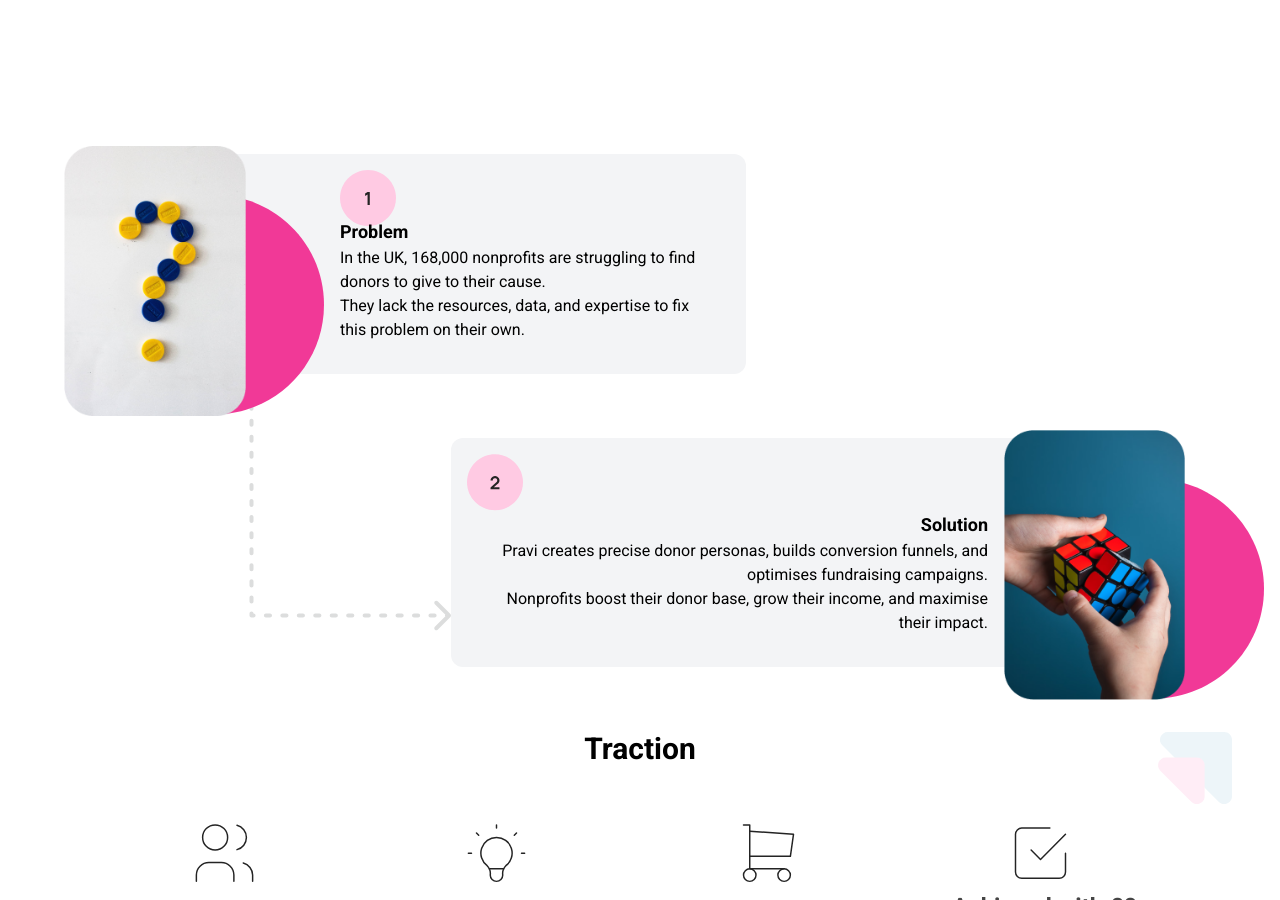
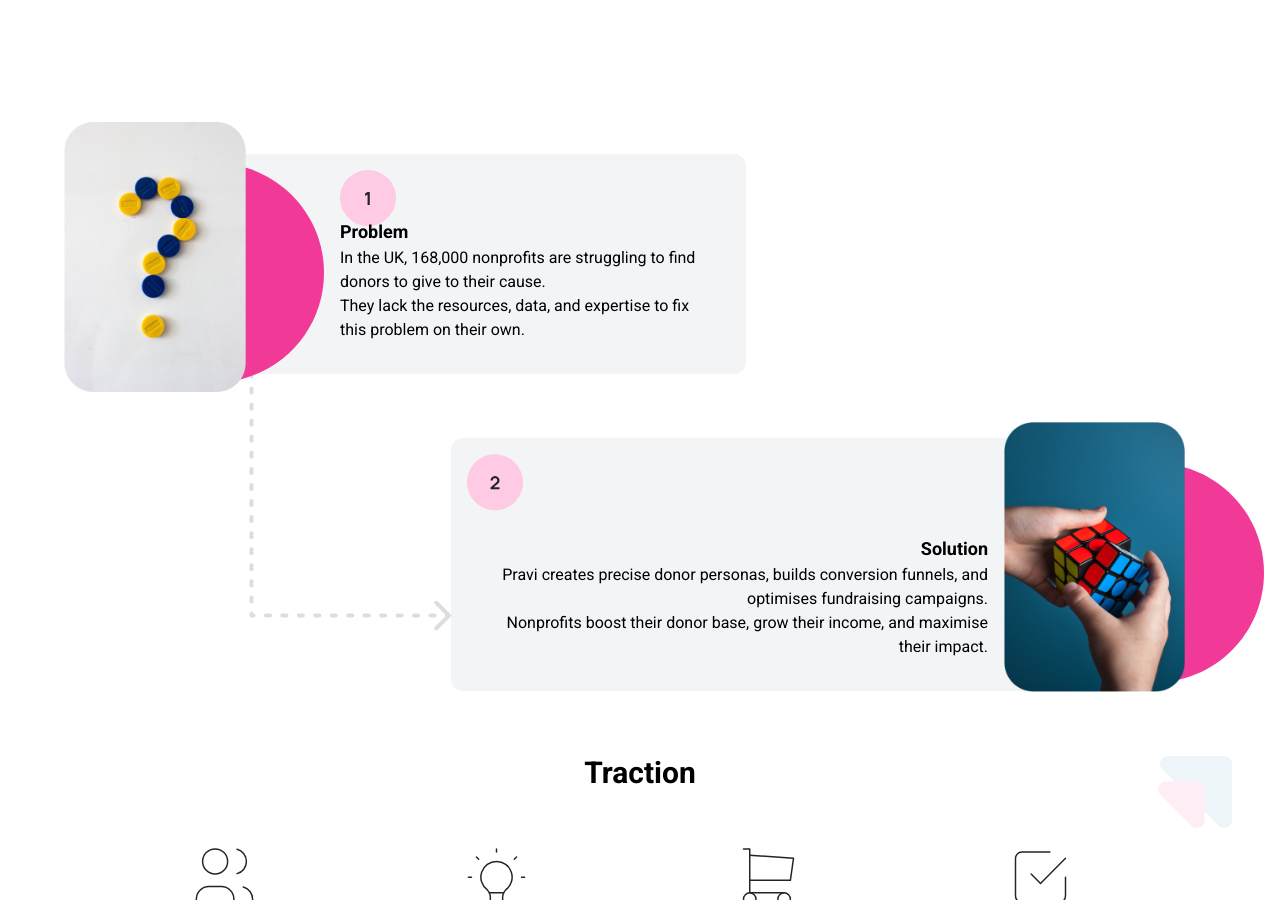
Before and after one commit to J-greaves/pravi-investor, a React (Vite) app: page / in a window 1280 px wide. Shown: the part 540-1440 px from the top of the page. Built offline with nearby package versions, Linux system fonts and the light colour scheme.

Commit message:
hopefully this works

```diff
--- a/src/App.jsx
+++ b/src/App.jsx
@@ -51,14 +51,14 @@
               <img
                 alt="abstract art in the shape of a question mark"
                 src="QMark.png"
-                className="sm:h-[270px] h-[180px] min-w-max mt-6"
+                className="sm:h-[270px] h-[180px] min-w-max"
               />
             </div>
             <div className="absolute -mr-40 -mt-14 z-[10] hidden sm:block">
               <img
                 alt="abstract circle image for page decoration"
                 src="pinkcirc.svg"
-                className="min-h-[200px] min-w-[150px] mt-24 self-end place-self-end justify-self-end"
+                className="min-h-[200px] min-w-[150px] mt-16 self-end place-self-end justify-self-end"
               />
             </div>
           </div>
@@ -97,21 +97,21 @@
 
           <div
             id="solution"
-            className="flex flex-row-reverse md:w-[60%] sm:w-[80%] w-[100%] bg-gray-100 rounded-xl pb-4 sm:mr-20"
+            className="flex flex-row-reverse h-auto md:w-[60%] sm:w-[80%] w-[100%] bg-gray-100 rounded-xl pb-4 sm:mr-20"
           >
-            <div className="relative flex-row h-full sm:-mt-8 -mt-4 sm:-ml-8 -ml-4 min-h-[150px] min-w-[100px] hidden sm:block">
+            <div className="relative flex-row sm:-mt-8 -mt-4 sm:-ml-8 -ml-4 min-h-[150px] min-w-[100px] hidden sm:block">
               <div className="absolute z-[20]">
                 <img
                   alt="rubiks cube to represent problem solving"
                   src="rubiks.png"
-                  className="sm:h-[270px] h-[180px] min-w-max mt-6 sm:flex hidden"
+                  className="sm:h-[270px] h-[180px] min-w-max mt-4 sm:flex hidden"
                 />
               </div>
               <div className="absolute -mr-40 -mt-14 z-[10] hidden sm:block">
                 <img
                   alt="abstract pink circle for page design"
                   src="pinkcirc.svg"
-                  className="min-h-[200px] min-w-[150px] mt-24 self-end place-self-end justify-self-end"
+                  className="min-h-[200px] min-w-[150px] mt-20 self-end place-self-end justify-self-end"
                 />
               </div>
             </div>
@@ -119,15 +119,15 @@
               <div className="flex flex-row">
                 <img
                   src="rubiks.png"
-                  className="sm:hidden block max-h-[180px] ml-auto -mt-8 mr-40"
+                  className="sm:hidden block max-h-[180px] mr-auto -mt-16"
                 />
                 <img
                   alt="problem number one bullet point"
                   src="probcirc2.svg"
-                  className="self-start"
+                  className="self-start mt-auto mb-8"
                 />
               </div>
-              <div className="-mt-4">
+              <div className="-mt-6">
                 <h2 className="font-bold font-sans text-lg text-right">
                   Solution
                 </h2>
```
